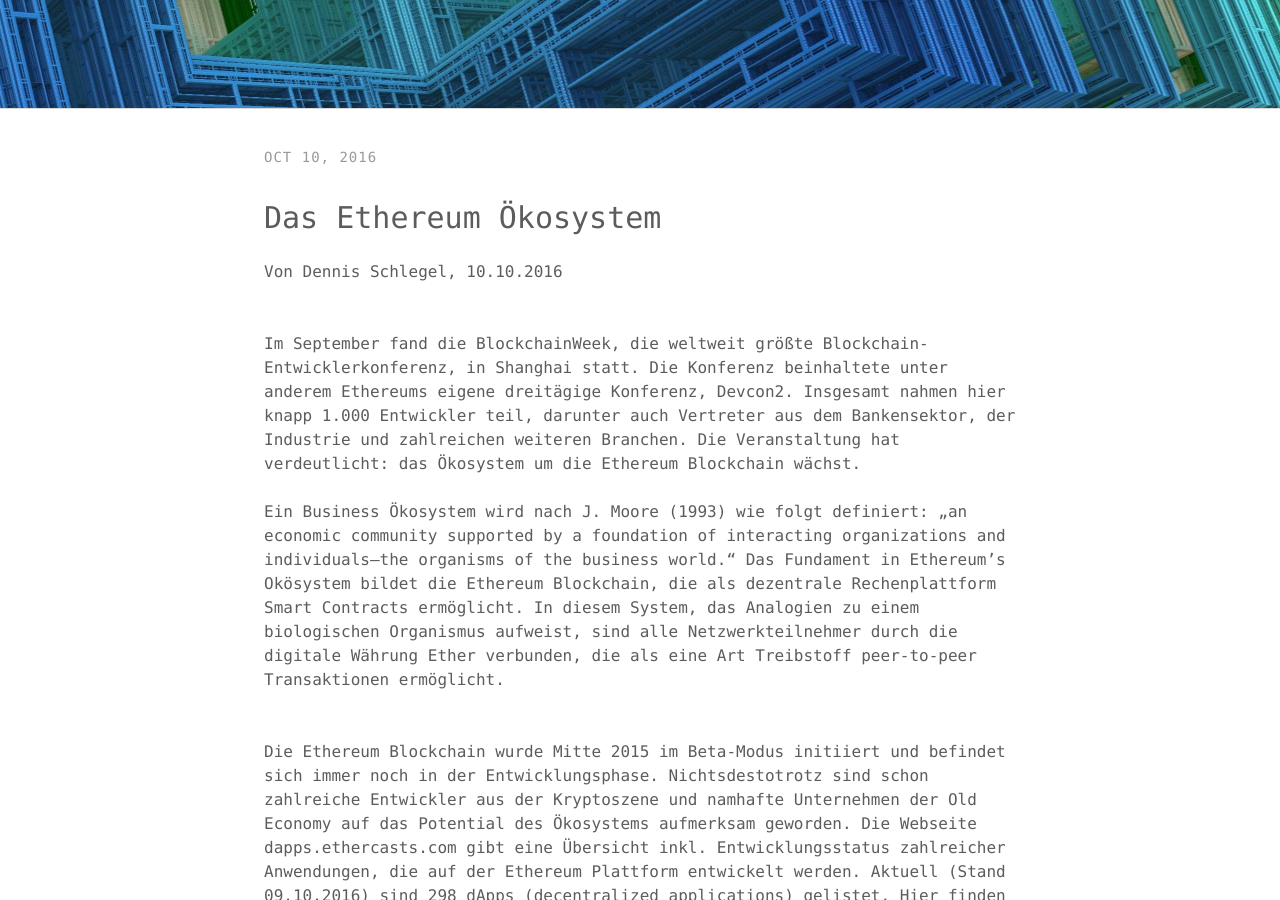
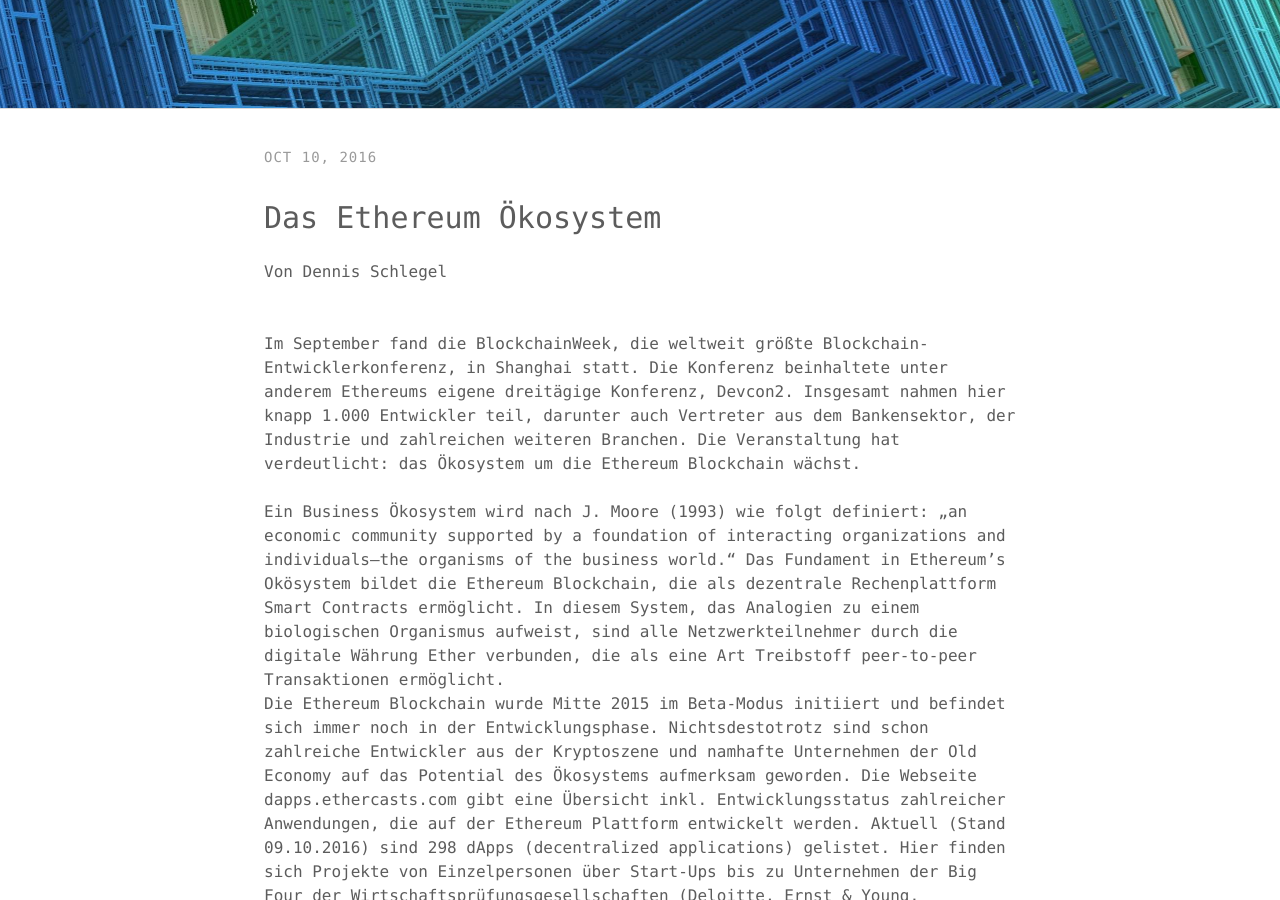
Before and after one commit to blocklab/site, a Jekyll site: the page built from _posts/2016-10-10-Ethereum_Ecosystem.md, in a window 1280 px wide and 900 px high, scrolled down 306 px. Built offline with Jekyll 4.4.1, drawn with Linux system fonts in a browser that asks for light colours.

Commit message:
Update 2016-10-10-Ethereum_Ecosystem.md

```diff
--- a/_posts/2016-10-10-Ethereum_Ecosystem.md
+++ b/_posts/2016-10-10-Ethereum_Ecosystem.md
@@ -3,28 +3,20 @@ layout: post
 title: "Das Ethereum Ökosystem"
 ---
 
-Von Dennis Schlegel, 10.10.2016
+Von Dennis Schlegel
 
 <br>
 
 Im September fand die BlockchainWeek, die weltweit größte Blockchain-Entwicklerkonferenz, in Shanghai statt. Die Konferenz beinhaltete unter anderem Ethereums eigene dreitägige Konferenz, Devcon2. Insgesamt nahmen hier knapp 1.000 Entwickler teil, darunter auch Vertreter aus dem Bankensektor, der Industrie und zahlreichen weiteren Branchen. Die Veranstaltung hat verdeutlicht: das Ökosystem um die Ethereum Blockchain wächst.
 <br>
 Ein Business Ökosystem wird nach J. Moore (1993) wie folgt definiert: „an economic community supported by a foundation of interacting organizations and individuals—the organisms of the business world.“ Das Fundament in Ethereum’s Okösystem bildet die Ethereum Blockchain, die als dezentrale Rechenplattform Smart Contracts ermöglicht. In diesem System, das Analogien zu einem biologischen Organismus aufweist, sind alle Netzwerkteilnehmer durch die digitale Währung Ether verbunden, die als eine Art Treibstoff peer-to-peer Transaktionen ermöglicht.
-
 <br>
-
 Die Ethereum Blockchain wurde Mitte 2015 im Beta-Modus initiiert und befindet sich immer noch in der Entwicklungsphase. Nichtsdestotrotz sind schon zahlreiche Entwickler aus der Kryptoszene und namhafte Unternehmen der Old Economy auf das Potential des Ökosystems aufmerksam geworden. Die Webseite dapps.ethercasts.com gibt eine Übersicht inkl. Entwicklungsstatus zahlreicher Anwendungen, die auf der Ethereum Plattform entwickelt werden. Aktuell (Stand 09.10.2016) sind 298 dApps (decentralized applications) gelistet. Hier finden sich Projekte von Einzelpersonen über Start-Ups bis zu Unternehmen der Big Four der Wirtschaftsprüfungsgesellschaften (Deloitte, Ernst & Young, PricewaterhouseCoopers und KPMG). Die Anwendungsfelder liegen in einem breiten Specktrum: von Webbrowsern und APIs über dezentrale Pokerspiele, Crowdfunding-Plattformen und Energiemärkte bis zum Management der digitalen Identität, der Sharing Economy und sozialer Netzwerke. Darüberhinaus arbeiten zahlreiche Unternehmen wie J.P. Morgan an der Entwicklung eigener, privater Blockchains auf Basis von Ethereum.
-
 <br>
-
 Ethereum’s Blockchain ist als Open-Source Projekt frei zugänglich. Während traditionelle Business Ökosysteme noch mehr oder weniger zwischen den Sphären Core Business, Extended Business und Business Ecosystem geteilt sind (Moore, 1993), verschwimmen diese Grenzen in einem Ökosystem, das auf Open-Source Technologie basiert. In diesem dynamischen und kollaborativen Entwicklungsprozess werden Netzwerkeffekte stark begünstigt. Open-Source fördert den Verbreitungsgrad der Software und die Weiterentwicklung der Technologie durch Communities und Teilnehmer innerhalb des Netzwerks. Basierend auf vorhandenen Komponenten können neue Lösungen und Anwendungen schnell entwickelt werden. Dadurch neigt ein Open-Source Ökosystem eher zu exponentiellem als linearem Wachstum.
-
 <br>
-
 Um das wahre Potential der Ethereum Blockchain zu identifizieren ist also die Beobachtung der wachsenden Anzahl an Netzwerkteilnehmern, Infrastrukturkomponenten und Anwendungen unumgänglich. Eine kommerzielle Bewertung der Ethereum Blockchain ist indirekt über die Marktkapitalisierung von Ether gegeben. Obwohl Ether ursprünglich von der Ethereum Foundation nicht als Währung gedacht wurde, wird es heute auch als solche genutzt. Momentan ist Ether mit einer Marktkapitalisierung von rund einer Milliarde US Dollar die zweitwertvollste digitale Währung (coinmarketcap.com) nach Bitcoin (ca. 10 Mrd. US$ Marktkapitalisierung). Zentral für die Funktionalität und damit den Erfolg  von dApps ist der Reifegrad der eingesetzten Smart Contracts. Laut Peter Vessenes, 2016, überschritten der KPI „Bugs per Line of Code“ noch 100 Bugs per 1.000 Lines (Industriedurchschnitt 15-10/1.000). Vor allem das Fiasko um den TheDAO Hack hat Thematik Codequalität ins Rampenlicht gerückt. Weitere Leistungsindikatoren der Ethereum Blockchain wie die Hashrate, Netzwerkschwierigkeit, Blockzeit und Transaktionen können auf der Website ethstats.net eingesehen werden.
-
 <br>
-
 Der nächste Meilenstein in Ethereums Entwicklungsphase, Metropolis, zielt auf die Einleitung einer Mainstream-Phase ab, bei der Anwendungen für Endverbraucher entstehen sollen. Während in 2016 die meisten Projekte noch unter einem Proof-of-Concept-Status stehen, wird für 2017 die erste Kommerzialisierungswelle von dApps erwartet. Ethereum ist dabei ein Ökosystem aufzubauen, das nicht nur das Potential hat, Geschäftsmodelle der Old Economy in Frage zu stellen, sondern einen ganz neuen Blue Ocean an Unternehmen, Technologien und Geschäftsmodellen hervorzubringen.
 
 <br>
```
